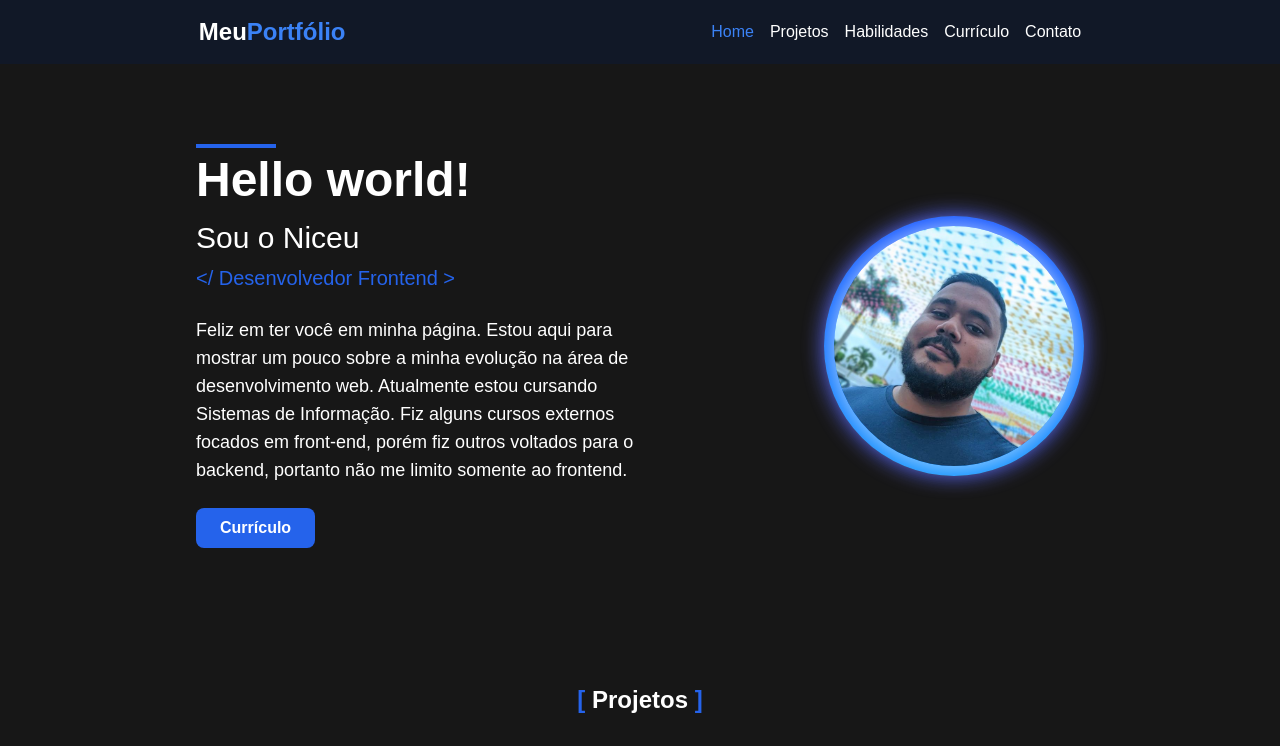
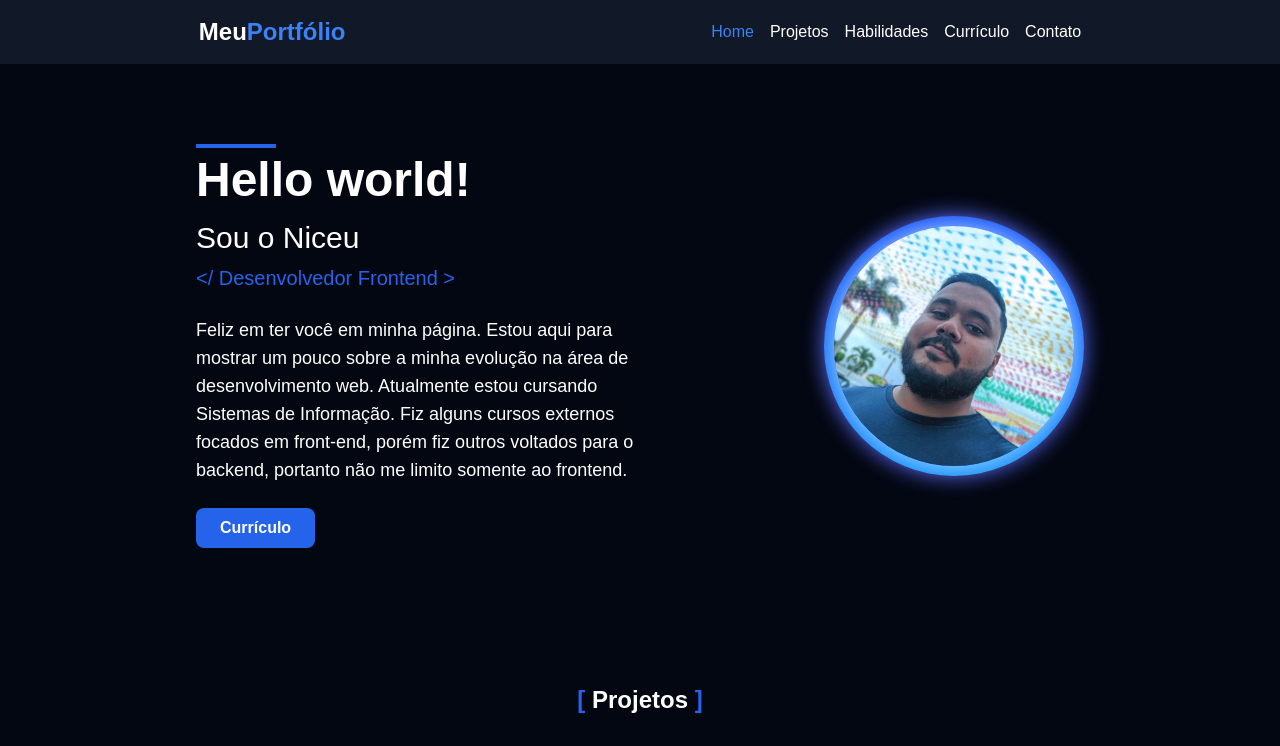
Before and after one commit to niceusts/meu-portfolio, a Next.js app: page / in a window 1280 px wide. Shown: the top 746 px of the page. Built offline with nearby package versions, Linux system fonts and the light colour scheme.

Commit message:
correção cores do site

```diff
--- a/src/app/globals.css
+++ b/src/app/globals.css
@@ -3,8 +3,7 @@
 @tailwind utilities;
 
 :root {
-  --background: #ffffff;
-  --foreground: #171717;
+  --background: #171717;
 }
 
 .image-container {
@@ -38,7 +37,6 @@
 @media (prefers-color-scheme: dark) {
   :root {
     --background: #0a0a0a;
-    --foreground: #ededed;
   }
 }
 
--- a/src/app/layout.tsx
+++ b/src/app/layout.tsx
@@ -34,7 +34,9 @@ export default function RootLayout({
           {/* Header */}
           <Navbar /> {/* Usa o componente Navbar */}
           {/* Main Content */}
-          <main className="flex-grow container mx-auto p-4">{children}</main>
+          <main className="flex-grow bg-gray-950 text-white container mx-auto p-4">
+            {children}
+          </main>
           {/* Footer */}
           <footer className="bg-blue-600 text-white text-center p-2">
             <p>© 2024 Niceu Biriba. Todos os direitos reservados.</p>
```
